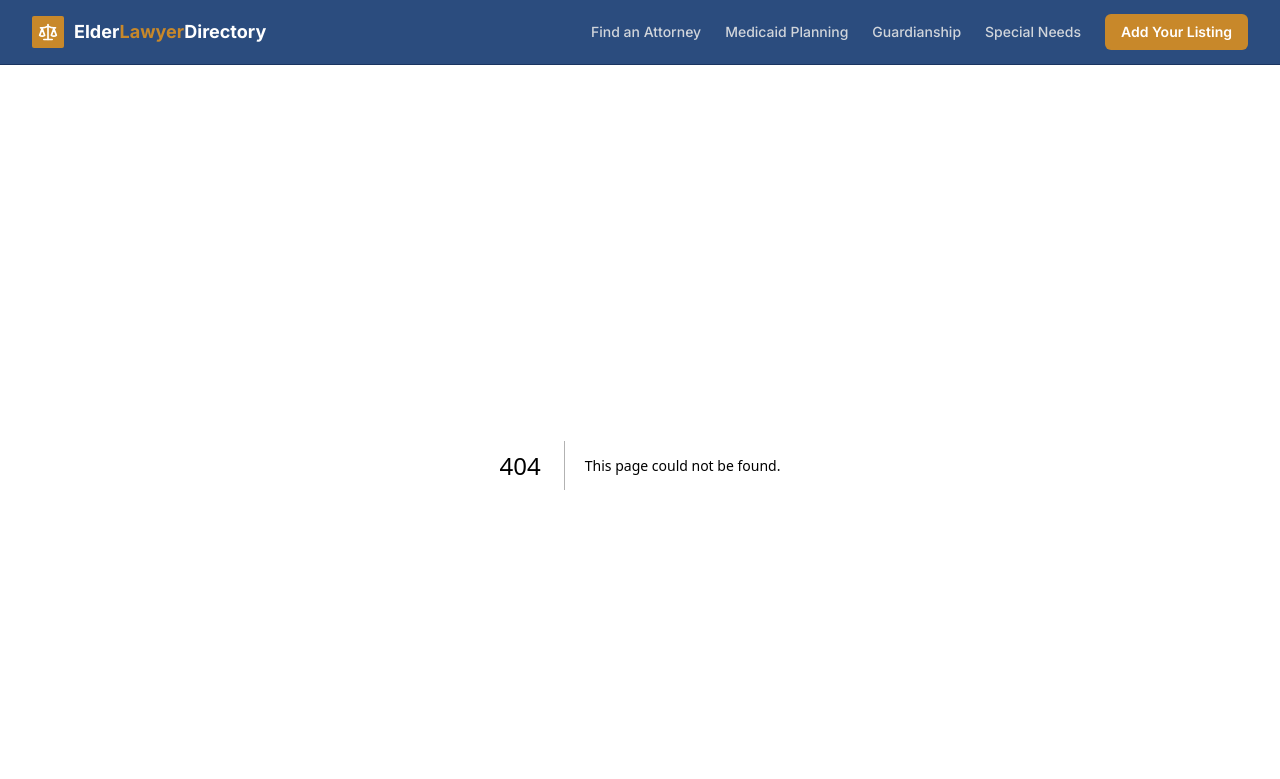
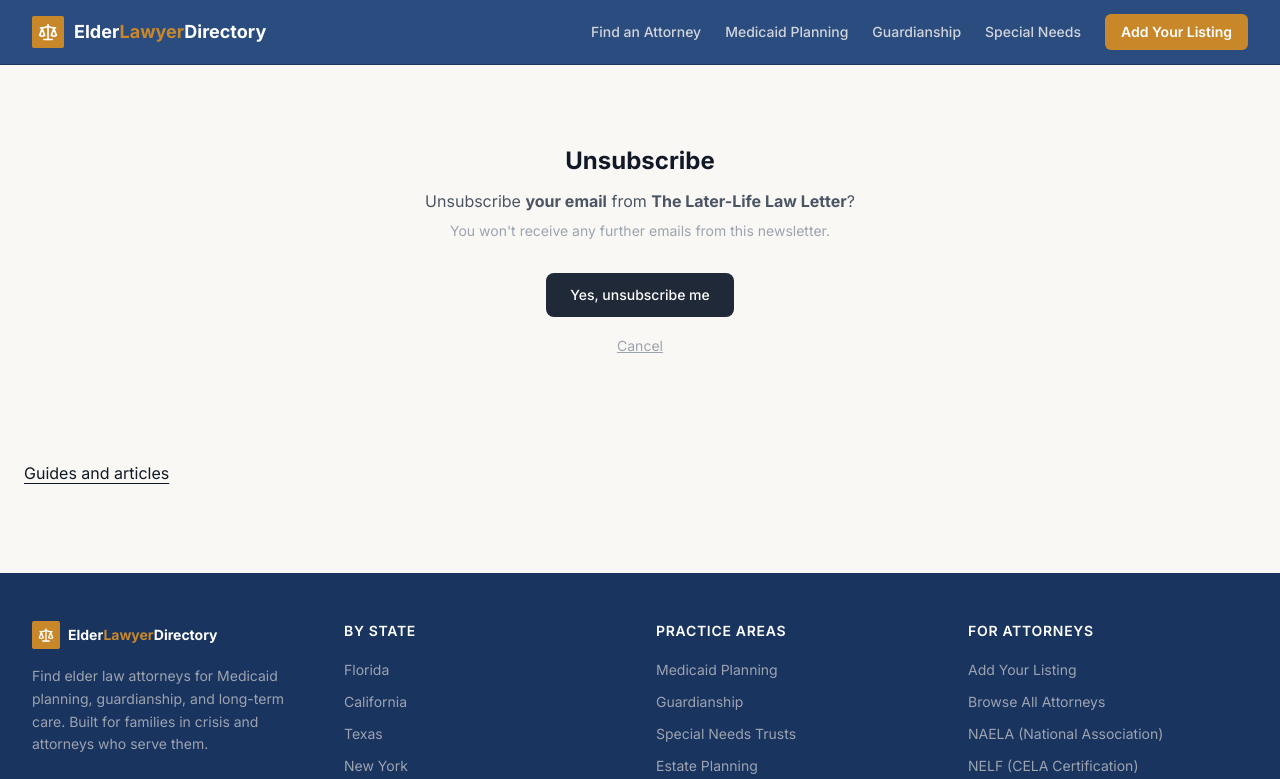
Before and after one commit to pete0585/elder-law-directory, a Next.js app: page /newsletter/unsubscribe in a window 1280 px wide. Before the commit this address had no page. Shown: the top 779 px of the page. Built offline with nearby package versions, Linux system fonts and the light colour scheme.

Commit message:
feat(newsletter): add unsubscribe page for elder-law

```diff
--- /dev/null
+++ b/app/newsletter/unsubscribe/page.tsx
@@ -0,0 +1,69 @@
+'use client'
+
+import { useState, useEffect, Suspense } from 'react'
+import { useSearchParams } from 'next/navigation'
+
+function UnsubscribeContent() {
+  const searchParams = useSearchParams()
+  const email = searchParams.get('email') ?? ''
+  const niche = searchParams.get('niche') ?? 'elder-law'
+  const [status, setStatus] = useState<'idle' | 'loading' | 'done' | 'error'>('idle')
+  const [decoded, setDecoded] = useState('')
+
+  useEffect(() => {
+    try { setDecoded(decodeURIComponent(email)) } catch { setDecoded(email) }
+  }, [email])
+
+  async function handleUnsubscribe() {
+    setStatus('loading')
+    try {
+      const res = await fetch('/api/newsletter/unsubscribe', {
+        method: 'POST',
+        headers: { 'Content-Type': 'application/json' },
+        body: JSON.stringify({ email: decoded, niche }),
+      })
+      setStatus(res.ok ? 'done' : 'error')
+    } catch {
+      setStatus('error')
+    }
+  }
+
+  if (status === 'done') {
+    return (
+      <div className="mx-auto max-w-lg px-4 py-20 text-center">
+        <h1 className="text-2xl font-bold mb-3">Unsubscribed</h1>
+        <p className="text-gray-500 mb-6">You&apos;ve been removed from <strong>The Later-Life Law Letter</strong>. No more emails from us.</p>
+        <a href="/" className="text-sm text-gray-400 hover:text-gray-600 underline">Return to directory</a>
+      </div>
+    )
+  }
+
+  return (
+    <div className="mx-auto max-w-lg px-4 py-20 text-center">
+      <h1 className="text-2xl font-bold mb-3">Unsubscribe</h1>
+      <p className="text-gray-600 mb-2">
+        Unsubscribe <strong>{decoded || 'your email'}</strong> from <strong>The Later-Life Law Letter</strong>?
+      </p>
+      <p className="text-sm text-gray-400 mb-8">You won&apos;t receive any further emails from this newsletter.</p>
+      {status === 'error' && <p className="text-red-500 text-sm mb-4">Something went wrong. Please try again.</p>}
+      <button
+        onClick={handleUnsubscribe}
+        disabled={status === 'loading'}
+        className="inline-block bg-gray-800 text-white px-6 py-3 rounded-lg text-sm font-medium hover:bg-gray-700 disabled:opacity-60"
+      >
+        {status === 'loading' ? 'Processing...' : 'Yes, unsubscribe me'}
+      </button>
+      <div className="mt-4">
+        <a href="/" className="text-sm text-gray-400 hover:text-gray-600 underline">Cancel</a>
+      </div>
+    </div>
+  )
+}
+
+export default function UnsubscribePage() {
+  return (
+    <Suspense fallback={<div className="mx-auto max-w-lg px-4 py-20 text-center"><p className="text-gray-500">Loading...</p></div>}>
+      <UnsubscribeContent />
+    </Suspense>
+  )
+}
```
